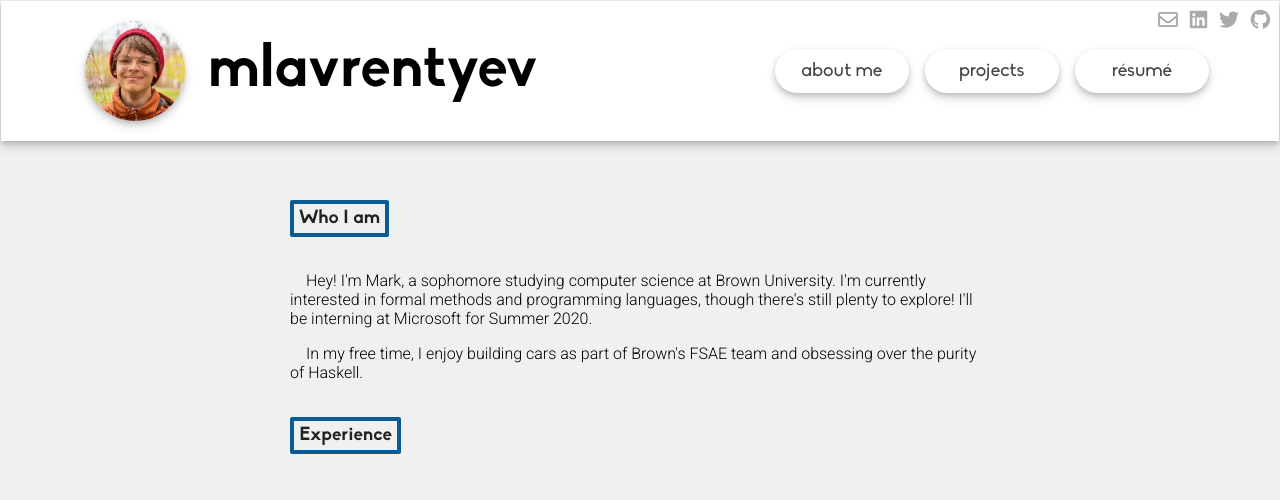
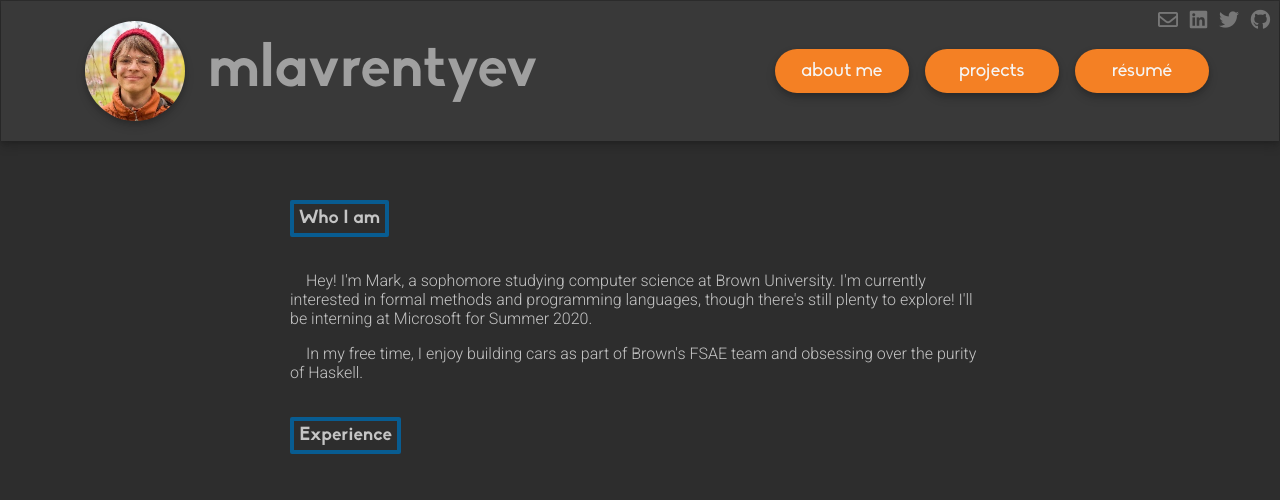
Before and after one commit to mlavrent/mlavrent.github.io, a plain HTML site: page about.html in a window 1280 px wide. Shown: the top 500 px of the page. Drawn offline with Linux system fonts and the light colour scheme.

Commit message:
Lay down basic dark theme

```diff
--- a/css/about.css
+++ b/css/about.css
@@ -1,5 +1,5 @@
 body {
-    background-color: #f5f5f5;
+    background-color: #2d2d2d;
 }
 h1, h2, h3 {
     font-family: "Biko", "Helvetica", "Arial", "sans-serif";
@@ -13,7 +13,7 @@ h3 {
     border: 4px solid #085c91;
     border-radius: 2px;
     padding: 5px;
-    color: #222;
+    color: var(--dark-white);
 }
 h3:hover {
     color: white;
--- a/css/header.css
+++ b/css/header.css
@@ -1,13 +1,26 @@
+:root {
+    --white: #f5f5f5;
+    --dark-white: #c5c5c5;
+    --light-gray: #a0a0a0;
+    --mid-gray: #777777;
+    --gray: #393939;
+    --dark-gray: #2d2d2d;
+
+    --orange: #f48024;
+    --light-orange: #ff901e;
+}
+
 body, html {
     min-width: 310px;
     height: 100%;
     margin: 0;
+    color: var(--dark-white);
 }
 
 #main {
     box-shadow: 0 3px 6px 0 #0000001e, 0 8px 16px 0 #0000002f;
     right: 0;
-    background-color: #f0f0f0;
+    background-color: var(--dark-gray);
 
     position: relative;
     transition-timing-function: linear;
@@ -29,7 +42,7 @@ body, html {
 #sideNav a {
     display: block;
     text-decoration: none;
-    color: black;
+    color: var(--light-gray);
     font-family: "Biko", "Helvetica", "Arial", "sans-serif";
     font-size: 26px;
 
@@ -37,7 +50,7 @@ body, html {
     text-align: center;
 }
 #sideNav a:hover {
-    color: #555555;
+    color: var(--white);
 }
 
 
@@ -56,7 +69,7 @@ body, html {
     position: relative;
     width: 100%;
     height: 140px;
-    background-color: white;
+    background-color: var(--gray);
     -webkit-user-select: none;
     -moz-user-select: none;
     -ms-user-select: none;
@@ -88,7 +101,7 @@ body, html {
 #profileName {
     font-size: 60px;
     font-weight: bold;
-    color: black;
+    color: var(--light-gray);
     text-decoration: none;
 
     display: inline-block;
@@ -96,7 +109,7 @@ body, html {
     vertical-align: middle;
 }
 #profileName:hover {
-    color: #393939;
+    color: var(--white);
 }
 
 .pageLink {
@@ -112,11 +125,12 @@ body, html {
     align-items: center;
     justify-content: center;
     text-decoration: none;
-    color: #444;
+    color: var(--white);
+    background-color: var(--orange);
     font-size: 1.2em;
 }
 .pageLink:hover {
-    background-color: #f9f9f9;
+    background-color: var(--light-orange);
 }
 
 #hamburgerIcon {
@@ -125,7 +139,7 @@ body, html {
     bottom: -5px;
 }
 #hamburgerIcon:hover {
-    color: #393939;
+    color: var(--white);
     cursor: pointer;
 }
 
@@ -137,13 +151,13 @@ body, html {
 
 .charm {
     font-size: 20px;
-    color: #aaaaaa;
+    color: var(--mid-gray);
     text-decoration: none;
     margin: 4px;
     vertical-align: middle;
 }
 .charm:hover {
-    color: black;
+    color: var(--white);
 }
 .fa-twitter:hover {
     color: #1da1f2;
```
Also changed, not shown: darkthemenotes.txt (added).
